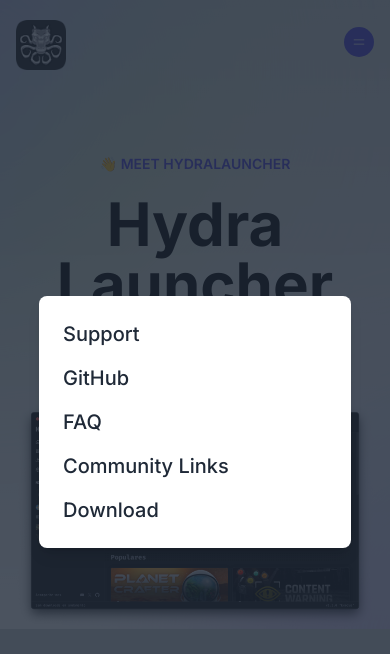
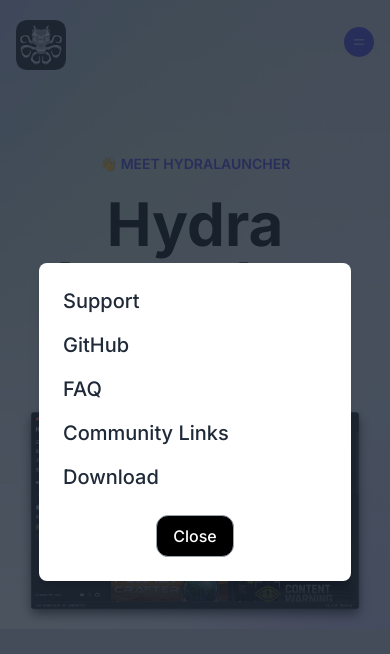
Before and after one commit to Rxflex/webhydra, a Next.js app: page / in a window 390 px wide. Both pictures are taken after a click on the button 359 px from the left and 42 px from the top of the page. Shown: the top 654 px of the page. Built offline with nearby package versions, Linux system fonts and the light colour scheme.

Commit message:
Add mobile navigation close button.

```diff
--- a/components/navigation.tsx
+++ b/components/navigation.tsx
@@ -76,6 +76,11 @@
                                 <Link href="/download">Download</Link>
                             </li>
                         </ul>
+                        <div className="mt-6 text-center">
+                            <button onClick={() => setMobileNavOpen(false)} className="py-2 px-4 text-base font-medium border border-gray-400 hover:border-gray-500 rounded-xl focus:ring focus:ring-gray-50 bg-black hover:bg-gray-800 text-white transition ease-in-out duration-200">
+                                Close
+                            </button>
+                        </div>
                     </div>
                 </motion.div>
             )}
```
